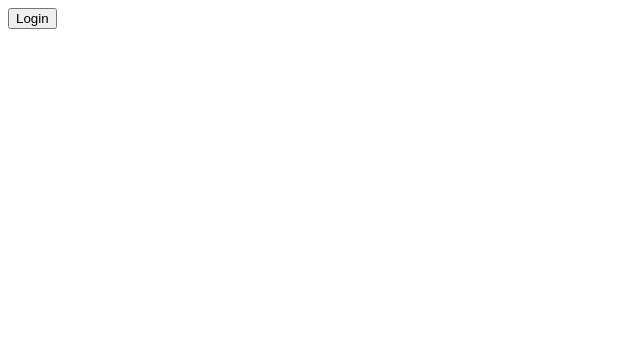
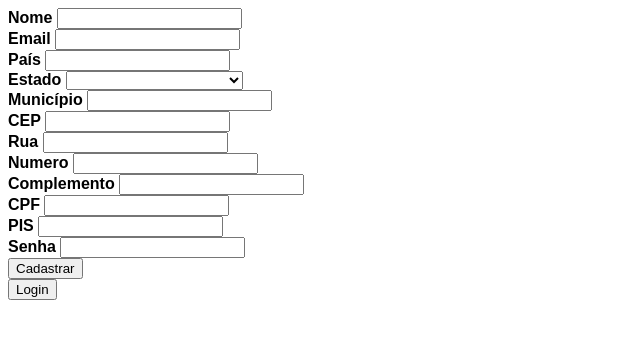
Before and after one commit to Gugonunes/Aplication, an Angular app: page /cadastro in a window 1280 px wide. Shown: the top 338 px of the page, without its empty margins (0-640 px from the left). Built offline with nearby package versions, Linux system fonts and the light colour scheme.

Commit message:
ajustes na pagina de cadastro

```diff
--- a/src/app/app.module.ts
+++ b/src/app/app.module.ts
@@ -5,7 +5,7 @@ import { AppRoutingModule } from './app-routing.module';
 import { AppComponent } from './app.component';
 import { LoginComponent } from './login/login.component';
 import { CadastroComponent } from './cadastro/cadastro.component';
-import { FormsModule } from '@angular/forms';
+import { FormsModule, ReactiveFormsModule } from '@angular/forms';
 import { HomeComponent } from './home/home.component';
 
 @NgModule({
@@ -19,6 +19,7 @@ import { HomeComponent } from './home/home.component';
     BrowserModule,
     AppRoutingModule,
     FormsModule,
+    ReactiveFormsModule,
   ],
   providers: [],
   bootstrap: [AppComponent]
--- a/src/app/cadastro/cadastro.component.html
+++ b/src/app/cadastro/cadastro.component.html
@@ -1,21 +1,83 @@
-<form>
-    <!-- <label>Nome</label><br />
-    <input [(ngModel)]="nome" name="nome" value="" type="text" id="login"><br />
-    <label>Email</label><br />
-    <input [(ngModel)]="email" name="email" value="" type="text" id="email"> -->
+<form [formGroup]="formCadastro" (ngSubmit)="onSubmit()">
+    <label>
+        Nome
+        <input type="text" formControlName="nomeCompleto" value="a"><br />
+    </label>
+    <label>
+        Email
+        <input type="text" formControlName="email">
+    </label><br />
+    <div class="endereco">
+        <label>
+            País
+            <input type="text" formControlName="pais">
+        </label><br />
+        <label>
+            Estado
+            <select type="text" formControlName="pais">
+                <option>AC - Acre</option>
+                <option>AL - Alagoas</option>
+                <option>AP - Amapá</option>
+                <option>AM - Amazonas</option>
+                <option>BA - Bahia</option>
+                <option>CE - Ceará</option>
+                <option>DF - Distrito Federal</option>
+                <option>ES - Espírito Santo</option>
+                <option>GO - Goiás</option>
+                <option>MA - Maranhão</option>
+                <option>MT - Mato Grosso</option>
+                <option>MS - Mato Grosso do Sul</option>
+                <option>MG - Minas Gerais</option>
+                <option>PA - Pará</option>
+                <option>PB - Paraíba</option>
+                <option>PR - Paraná</option>
+                <option>PE - Pernambuco</option>
+                <option>PI - Piauí</option>
+                <option>RJ - Rio de Janeiro</option>
+                <option>RN - Rio Grande do Norte</option>
+                <option>RS - Rio Grande do Sul </option>
+                <option>RO - Rondônia</option>
+                <option>RR - Roraima</option>
+                <option>SC - Santa Catarina</option>
+                <option>SP - São Paulo</option>
+                <option>SE - Sergipe</option>
+                <option>TO - Tocantins</option>
+            </select>
+        </label><br />
+        <label>
+            Município
+            <input type="text" formControlName="pais">
+        </label><br />
+        <label>
+            CEP
+            <input type="text" formControlName="pais">
+        </label><br />
 
-    <!-- ○ nome
-○ email
-○ endereço do usuário
-■ País
-■ Estado
-■ Município
-■ CEP
-■ Rua
-■ Número
-■ Complemento
-○ CPF
-○ PIS
-○ Senha -->
+        <label>
+            Rua
+            <input type="text" formControlName="pais">
+        </label><br />
+        <label>
+            Numero
+            <input type="text" formControlName="pais">
+        </label><br />
+        <label>
+            Complemento
+            <input type="text" formControlName="pais">
+        </label><br />
+    </div>
+    <label>
+        CPF
+        <input type="text" formControlName="pais">
+    </label><br />
+    <label>
+        PIS
+        <input type="text" formControlName="pais">
+    </label><br />
+    <label>
+        Senha
+        <input type="password" formControlName="pais">
+    </label><br />
+    <button type="submit">Cadastrar</button>
 </form>
 <button  [routerLink]="['']">Login</button>
--- a/src/app/cadastro/cadastro.component.ts
+++ b/src/app/cadastro/cadastro.component.ts
@@ -1,6 +1,6 @@
 import { Component, OnInit } from '@angular/core';
-import { Router } from '@angular/router';
-
+import { FormControl, FormGroup } from '@angular/forms'
+import { logado } from '../login/login.component';
 @Component({
   selector: 'app-cadastro',
   templateUrl: './cadastro.component.html',
@@ -9,9 +9,30 @@ import { Router } from '@angular/router';
 
 export class CadastroComponent implements OnInit {
 
+  formCadastro = new FormGroup({
+    nomeCompleto: new FormControl(''),
+    email: new FormControl(''),
+    pais: new FormControl(''),
+    estado: new FormControl(''),
+    municipio: new FormControl(''),
+    CEP: new FormControl(''),
+    Rua: new FormControl(''),
+    Numero: new FormControl(''),
+    Complemento: new FormControl(''),
+    CPF: new FormControl(''),
+    PIS: new FormControl(''),
+    senha: new FormControl('')
+  });
+
   constructor() { }
 
   ngOnInit(): void {
+    if(logado){
+      this.formCadastro.patchValue({nomeCompleto: 'gustavo'});
+    }
   }
 
+  onSubmit(): void{
+    alert('Cadastro realizado com sucesso');
+  }
 }
--- a/src/app/home/home.component.html
+++ b/src/app/home/home.component.html
@@ -1,3 +1,3 @@
 <H1>Olá {{Usuario}}</H1>
-<button  [routerLink]="['']">Editar dados</button>
+<button  [routerLink]="['/cadastro']">Editar dados</button>
 <button  [routerLink]="['']">Sair</button>
```
